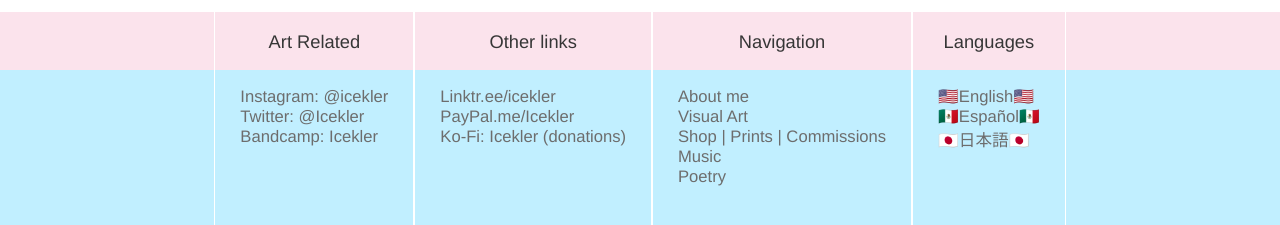
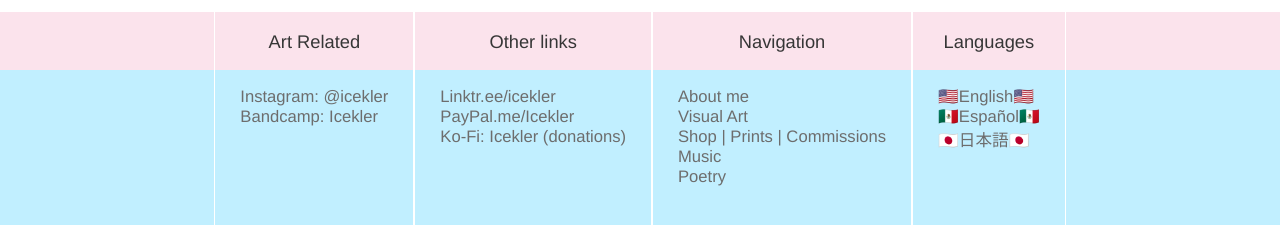
Before and after one commit to icekler/icekler.github.io, a Jekyll site: the page built from en/music-sound/index.html, in a window 1280 px wide. Shown: the part 2119-2344 px from the top of the page. Built offline with Jekyll 4.4.1, drawn with Linux system fonts in a browser that asks for light colours.

Commit message:
removed twitter

```diff
--- a/_layouts/en_default.html
+++ b/_layouts/en_default.html
@@ -60,7 +60,6 @@
 						<span class="footer-title">Art Related</span>
 						<ul>
 							<li><a href="https://www.instagram.com/icekler/">Instagram: @icekler</a></li>
-                            <li><a href="https://twitter.com/Icekler">Twitter: @Icekler</a></li>
 							<li><a href="https://icekler.bandcamp.com">Bandcamp: Icekler</a></li>
 						</ul>
                     </div>
--- a/_layouts/es_default.html
+++ b/_layouts/es_default.html
@@ -60,7 +60,6 @@
 						<span class="footer-title">Perfiles Artísticos</span>
 						<ul>
                             <li><a href="https://www.instagram.com/icekler/">Instagram: @icekler</a></li>
-                            <li><a href="https://twitter.com/Icekler">Twitter: @Icekler</a></li>
 							<li><a href="https://icekler.bandcamp.com">Bandcamp: Icekler</a></li>
 						</ul>
                     </div>
--- a/_layouts/jp_default.html
+++ b/_layouts/jp_default.html
@@ -60,7 +60,6 @@
 						<span class="footer-title">芸術的</span>
 						<ul>
 							<li><a href="https://www.instagram.com/icekler/">Instagram: @icekler</a></li>
-                            <li><a href="https://twitter.com/Icekler">Twitter: @Icekler</a></li>
 							<li><a href="https://icekler.bandcamp.com">Bandcamp: Icekler</a></li>
 						</ul>
                     </div>
```
Also changed, not shown: jp/about/index.md (+1 -1 lines).
